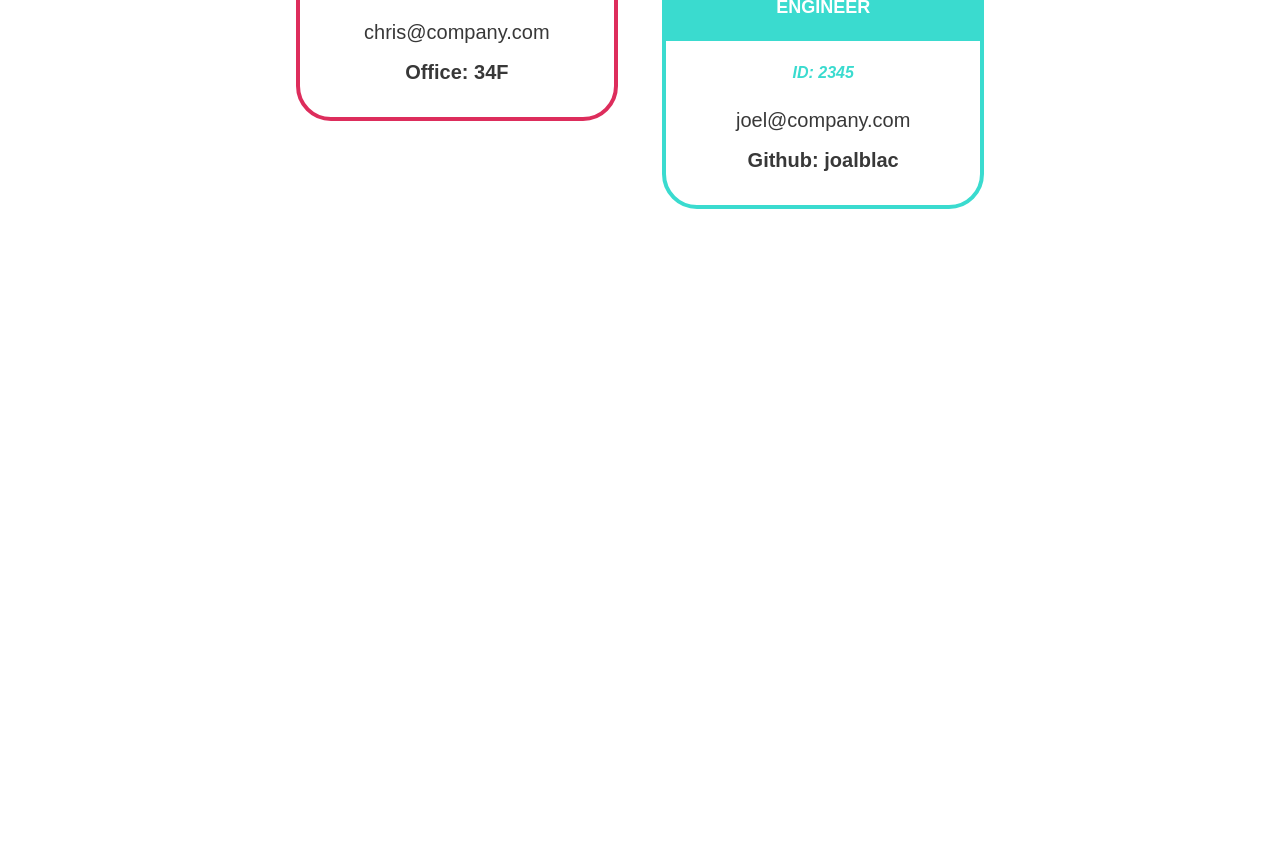
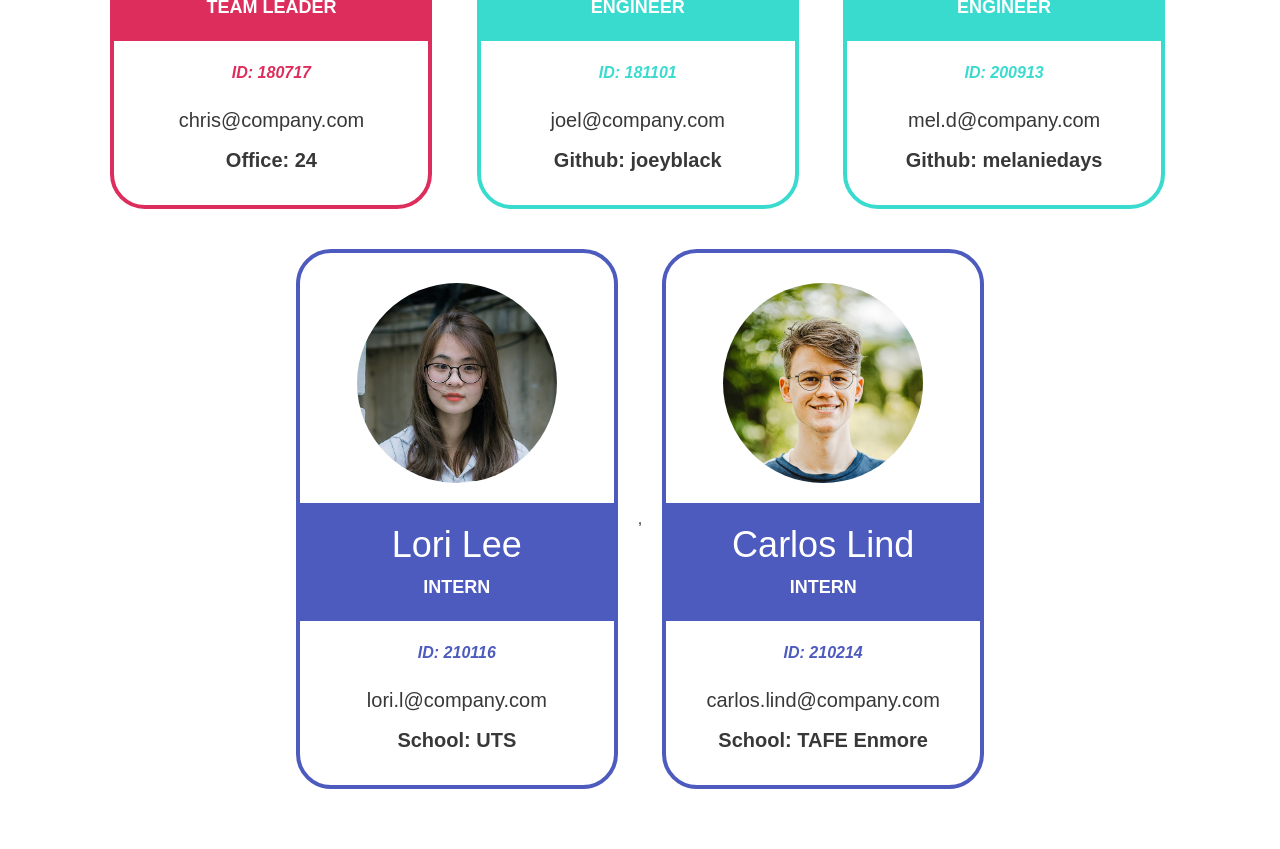
Before and after one commit to ferwicker/team-profile-generator, a website: page team.html in a window 1280 px wide. Shown: the part 486-1335 px from the top of the page. Before the commit the page ends 800 px from the top, so only its background shows below. Drawn offline with nearby package versions, Linux system fonts and the light colour scheme; a web font is replaced by a local one.

Commit message:
github link correction, renaming team photos

```diff
--- a/team.html
+++ b/team.html
@@ -25,23 +25,50 @@
                 <div class="container d-flex flex-wrap align-items-center justify-content-center">
 
                 <div class="team-card d-flex flex-column justify-content-center align-items-center team-leader">
-        <img src="assets/images/crhis-photo.jpg" class="team-photo" alt="Chris Voss photo">
+        <img src="assets/images/chris.jpg" class="team-photo" alt="Chris Ellis photo">
         <div class="title">
-            <h2>Chris Voss</h2>
+            <h2>Chris Ellis</h2>
             <div class="position">Team Leader</div>
         </div>
-        <div class="employee-id">ID: 202020</div>
+        <div class="employee-id">ID: 180717</div>
         <a class="email" href="mailto:chris@company.com">chris@company.com</a>
-        <div class="extra">Office: 34F</div>
+        <div class="extra">Office: 24</div>
         </div>,<div class="team-card d-flex flex-column justify-content-center align-items-center engineer">
-        <img src="assets/images/joel-photo.jpg" class="team-photo" alt="Joel Black photo">
+        <img src="assets/images/joel.jpg" class="team-photo" alt="Joel Black photo">
         <div class="title">
             <h2>Joel Black</h2>
             <div class="position">Engineer</div>
         </div>
-        <div class="employee-id">ID: 2345</div>
+        <div class="employee-id">ID: 181101</div>
         <a class="email" href="mailto:joel@company.com">joel@company.com</a>
-        <div class="extra">Github: <a href="www.github.com/joalblac" target="_blank">joalblac</a></div>
+        <div class="extra">Github: <a href="https://www.github.com/joeyblack" target="_blank">joeyblack</a></div>
+        </div>,<div class="team-card d-flex flex-column justify-content-center align-items-center engineer">
+        <img src="assets/images/mel.jpg" class="team-photo" alt="Mel Dale photo">
+        <div class="title">
+            <h2>Mel Dale</h2>
+            <div class="position">Engineer</div>
+        </div>
+        <div class="employee-id">ID: 200913</div>
+        <a class="email" href="mailto:mel.d@company.com">mel.d@company.com</a>
+        <div class="extra">Github: <a href="https://www.github.com/melaniedays" target="_blank">melaniedays</a></div>
+        </div>,<div class="team-card d-flex flex-column justify-content-center align-items-center intern">
+        <img src="assets/images/lori.jpg" class="team-photo" alt="Lori Lee photo">
+        <div class="title">
+            <h2>Lori Lee</h2>
+            <div class="position">Intern</div>
+        </div>
+        <div class="employee-id">ID: 210116</div>
+        <a class="email" href="mailto:lori.l@company.com">lori.l@company.com</a>
+        <div class="extra">School: UTS</div>
+        </div>,<div class="team-card d-flex flex-column justify-content-center align-items-center intern">
+        <img src="assets/images/carlos.jpg" class="team-photo" alt="Carlos Lind photo">
+        <div class="title">
+            <h2>Carlos Lind</h2>
+            <div class="position">Intern</div>
+        </div>
+        <div class="employee-id">ID: 210214</div>
+        <a class="email" href="mailto:carlos.lind@company.com">carlos.lind@company.com</a>
+        <div class="extra">School: TAFE Enmore</div>
         </div>
 
                 </div>
--- a/utils/generateHTML.js
+++ b/utils/generateHTML.js
@@ -14,7 +14,7 @@ function generateHTML (array) {
             extraInfo = `Office: ${array[i].office}` // this gets the 'extra' information for the card
         } else if (array[i].role === 'Engineer') {
             cardClass = 'engineer';
-            extraInfo = `Github: <a href="www.github.com/${array[i].github}" target="_blank">${array[i].github}</a>` //github user name and link
+            extraInfo = `Github: <a href="https://www.github.com/${array[i].github}" target="_blank">${array[i].github}</a>` //github user name and link
         } else {
             cardClass = 'intern';
             extraInfo = `School: ${array[i].school}` // this gets the 'extra' information for the card
```
Also changed, not shown: assets/images/ana.jpg (renamed from assets/images/ana-photo.jpg), assets/images/carlos.jpg (added), assets/images/chris.jpg (renamed from assets/images/chris-photo.jpg), assets/images/joel.jpg (renamed from assets/images/joel-photo.jpg), assets/images/lori.jpg (added), assets/images/mel.jpg (renamed from assets/images/mel-photo.jpg).
